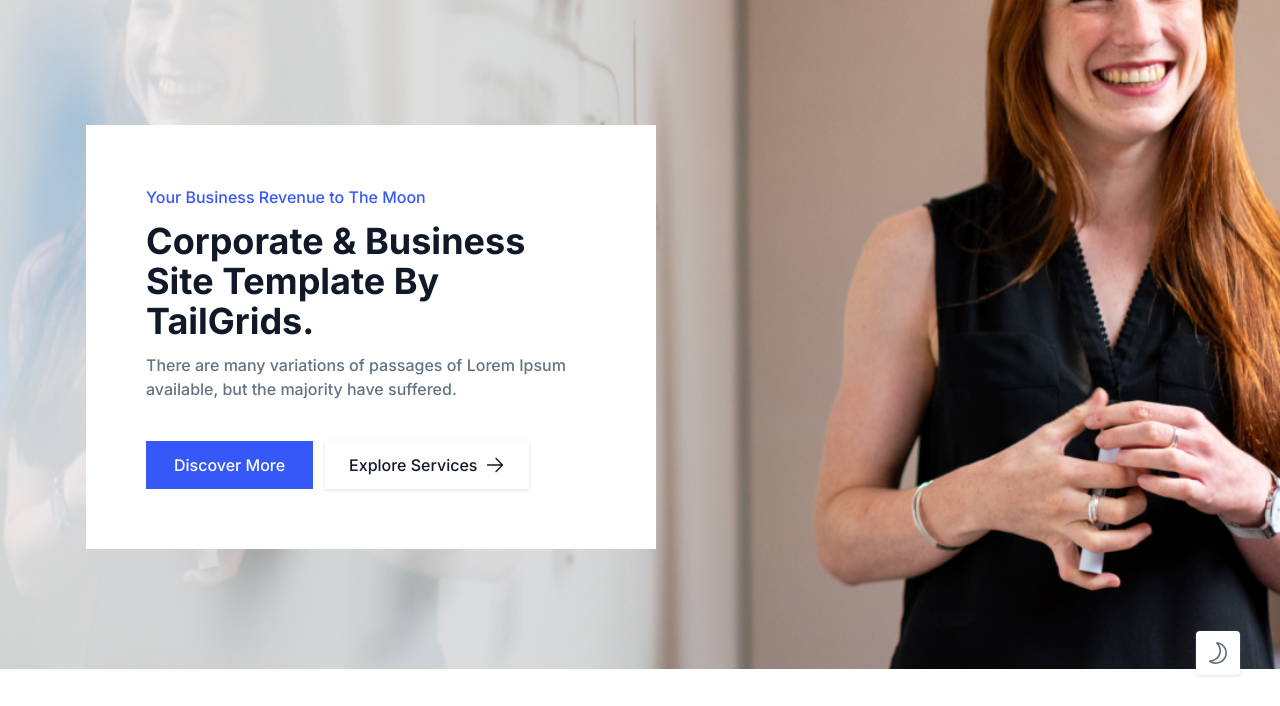
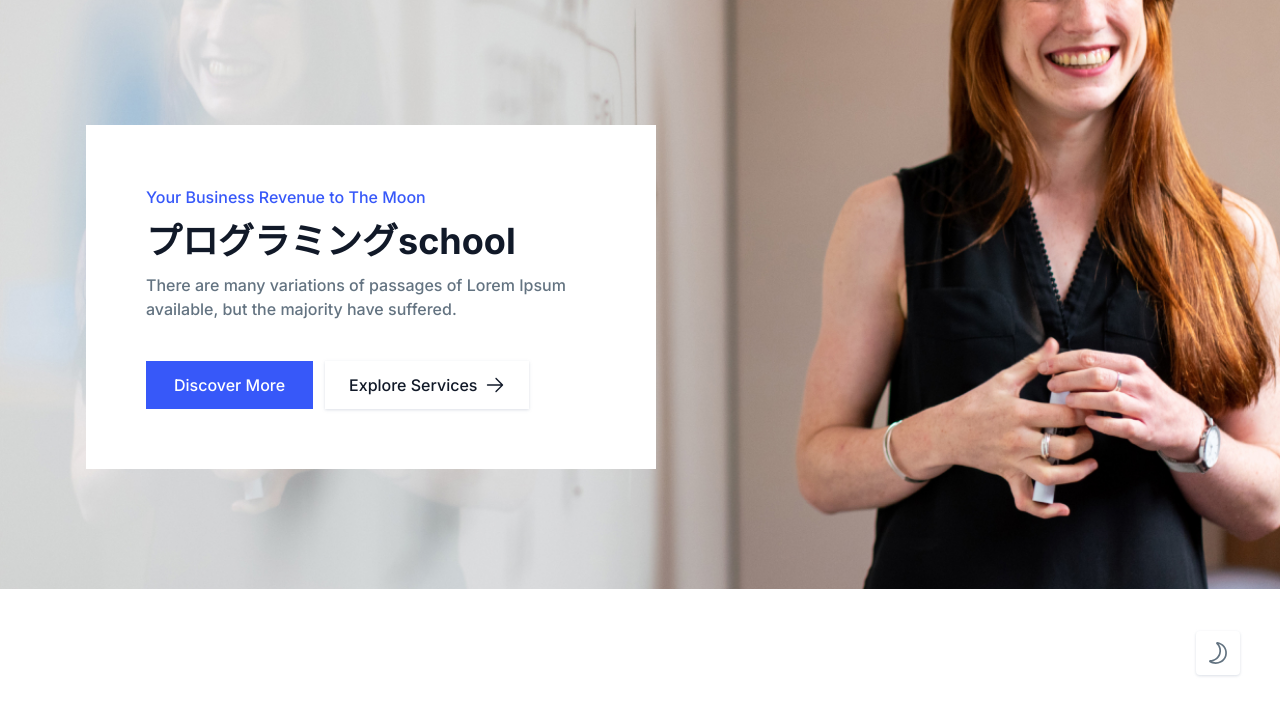
Before and after one commit to puroguraschool/puro4, a plain HTML site: page index.html in a window 1280 px wide. Shown: the part 85-791 px from the top of the page. Drawn offline with Linux system fonts and the light colour scheme.

Commit message:
index.html

```diff
--- a/index.html
+++ b/index.html
@@ -98,7 +98,7 @@
                   Your Business Revenue to The Moon
                 </span>
                 <h1 class="mb-3 text-3xl font-bold leading-[1.208] text-dark dark:text-white md:text-4xl">
-                  Corporate &amp; Business Site Template By TailGrids.
+                  プログラミングschool
                 </h1>
                 <p class="mb-8 text-base font-medium text-body-color dark:text-dark-6 lg:mb-10">
                   There are many variations of passages of Lorem Ipsum
```
